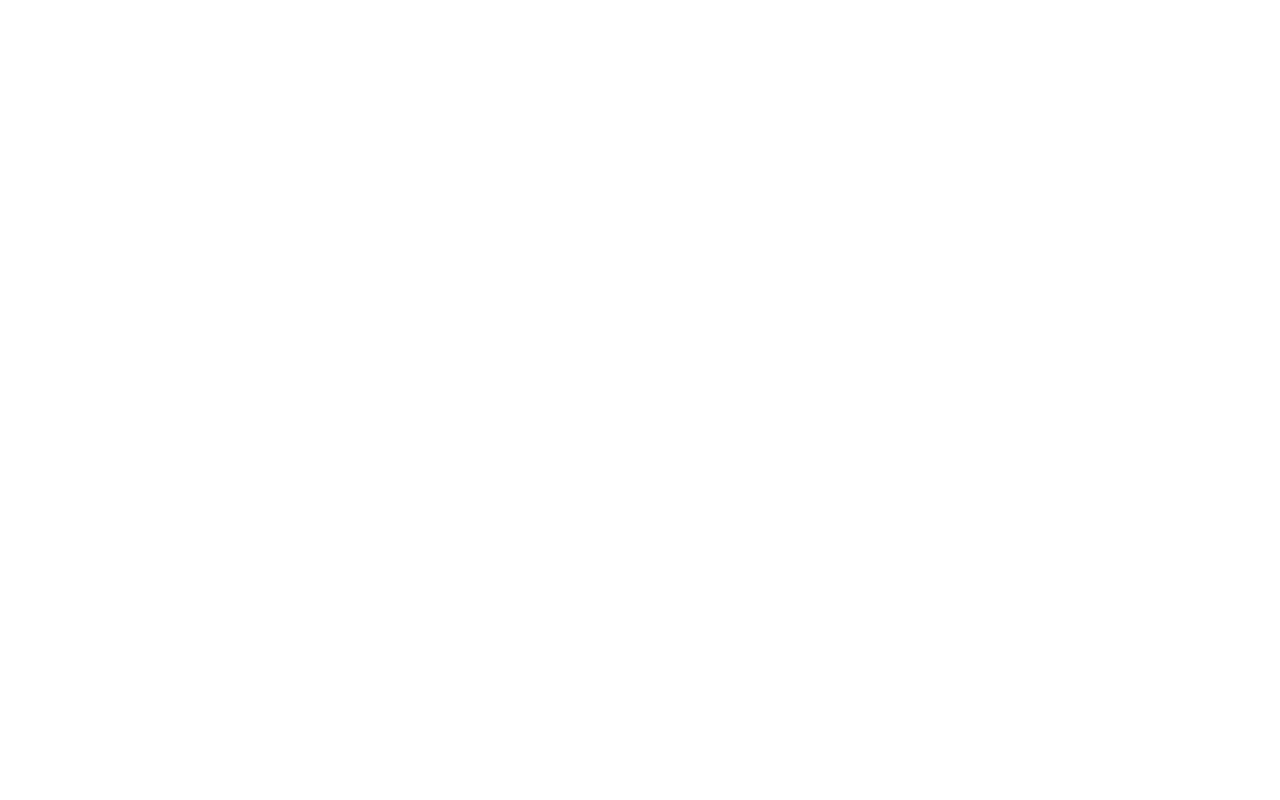
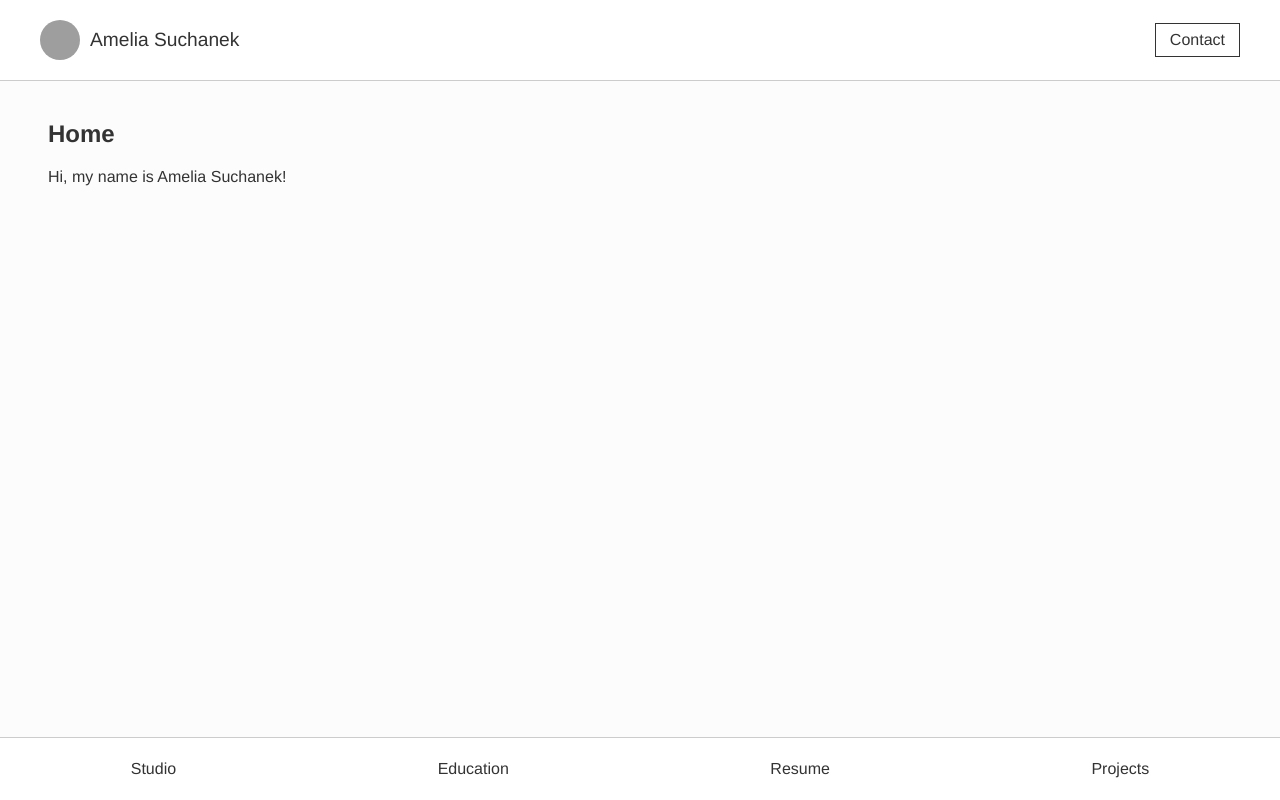
Before and after one commit to ays37-prog/Idm221-ays-37prog, a plain HTML site: page index.html in a window 1280 px wide. Drawn offline with Linux system fonts and the light colour scheme; grey boxes are pictures that could not be loaded.

Commit message:
Initial commit: added HTML, CSS, and images

```diff
--- a/index.html
+++ b/index.html
@@ -0,0 +1,62 @@
+<!DOCTYPE html>
+<html lang="en">
+
+<head>
+  <meta charset="UTF-8">
+  <!-- The browser is set to use UTF-8 character encoding (a selection of texts, symbols, emojis, etc) -->
+  <meta name="viewport" content="width=device-width, initial-scale=1.0">
+  <!-- The browser is now able to scale,scroll, zoom, etc correctly and be used on mobile -->
+  <title>Amelia Suchanek Portfolio</title>
+  <!-- The broswer tab URL will include this -->
+
+  <link rel="stylesheet" href="style.css">
+  <!-- This links the HTML file to the CSS file -->
+</head>
+
+
+
+<body>
+  <!-- TOP NAVIGATION BAR -->
+  <header class="top-nav">
+    <!-- The navigation bar is set as a page header and will be seen on screen at all times -->
+    <div class="logo-section">
+      <!-- My profile picture is paired wwith my name so they're seen together -->
+      <img src="Images/Me.png" alt="Profile photo of Amelia Suchanek" class="profile-pic">
+      <!-- Inserted my profile picture -->
+      <a href="index.html" class="logo">Amelia Suchanek</a>
+      <!-- When my name is clicked you will be taken to the home page -->
+    </div>
+    <a href="#contact" class="contact-button">Contact</a>
+    <!-- "Contact" is linked to the contact section -->
+  </header>
+
+
+
+  <!-- MAIN CONTENT -->
+  <main>
+    <section class="home">
+      <!-- Each section will be used for a different part of the portfolio -->
+      <h1>Home</h1>
+      <!-- This will be in big and bold -->
+      <p>Hi, my name is Amelia Suchanek!</p>
+      <!-- This will be in regular text size and boldness -->
+    </section>
+  </main>
+
+
+
+  <!-- BOTTOM NAVIGATION -->
+  <footer class="bottom-nav">
+    <!-- Navigation bar set as page header and will be seen on screen at all times -->
+    <a href="#studio">Studio</a>
+    <!-- "Studio" linked to  Studio section -->
+    <a href="#education">Education</a>
+    <!-- "Education" linked to Education section -->
+    <a href="#resume">Resume</a>
+    <!-- "Resume" linked to  Resume section -->
+    <a href="#projects">Projects</a>
+    <!-- "Projects" linked to Projects section -->
+  </footer>
+
+</body>
+</html>
--- a/style.css
+++ b/style.css
@@ -1,32 +1,116 @@
-:root {
-  --bg: #f8f8f8;
-  --muted: #e0e0e0;
-  --ink: #222;
-  --gap: 18px;
+/* GENERAL PAGE SETUP */
+body {
+  margin: 0; /* Set default margin space */
+  font-family: 'Helvetica Neue', Arial, sans-serif; /* Set all text fonts */
+  background-color: #FCFCFC;
+  color: #333; /* Set default text color */
+  display: flex; /* Enables choosable composition of header, main, and footer */
+  flex-direction: column; /* Stack header, main, and footer vertically from top to bottom */
+  min-height: 100vh; /* Makes page take up full height and width of browser screen*/
 }
-*{box-sizing:border-box}
-body{
-  font-family: system-ui, -apple-system, "Segoe UI", Roboto, "Helvetica Neue", Arial;
-  margin:0; color:var(--ink); background:var(--bg); padding:24px;
+
+
+
+/* TOP NAVIGATION BAR */
+.top-nav {
+  display: flex; /* Logo on the left and contact button on the right) */
+  justify-content: space-between; /* Maximum space between Amelia Suchanek and Conact */
+  align-items: center; /* Vertically center Amelia Suchanek and Contact button */
+  padding: 20px 40px; /* Set margin space inside top navigation bar: 20px for top/bottom and 40px for left/right */
+  border-bottom: 1px solid #ccc; /* Thin line to separate Navigation bar */
+  background-color: white; /* Set background color for Navigation Bar */
+  position: fixed; /* Keeps top navigation bar there even when scrolling */
+  top: 0; /* Sets the bar at the top of the browser */
+  width: 100%; /* Bar reaches the full width of the browser */
+  box-sizing: border-box; /* Margins and padding is included in the width of the igation bar */
 }
-.site-header{display:flex;justify-content:space-between;align-items:center;margin-bottom:24px}
-.site-header nav a{margin-left:12px;text-decoration:none;color:gray;font-size:14px}
-.grid{
-  display:grid;
-  grid-template-columns: repeat(auto-fit, minmax(220px, 1fr));
-  gap:var(--gap);
+
+
+
+/* MY PROFILE PICTURE AND "AMELIA SUCHANEK" */
+.logo-section {
+  display: flex; /* Positions profile image and name in a row */
+  align-items: center; /* Vertically centers my profile picture and Amelia Suchanek */
+  gap: 10px; /* Set the space between my profile picture and Amelia Suchanek */
 }
-.card{
-  min-height:120px;
-  background:white;
-  border-radius:8px;
-  padding:16px;
-  box-shadow:0 6px 18px rgba(0,0,0,0.04);
-  display:flex;align-items:center;justify-content:center;font-weight:600;
+
+.profile-pic {
+  width: 40px; /* Set the width of profile picture */
+  height: 40px; /* Set the height of the profile */
+  border-radius: 50%; /* Makes my profile picture circular instead of square */
+  object-fit: cover; /* Resizes and crops my profile picture so it fits in the circle */
 }
-/* wireframe look */
-.wire{
-  background:linear-gradient(90deg,var(--muted), #f5f5f5);
-  border: 2px dashed #d0d0d0;
-  color:#666;
+
+
+
+/* "AMELIA SUCHANEK" */
+.logo {
+  text-decoration: none; /* Removes link underline */
+  font-weight: 400; /* Set text boldness */
+  font-size: 1.2rem; /* Set text size */
+  color: #333; /* Set text color */
 }
+
+
+
+/* CONTACT BUTTON */
+.contact-button {
+  border: 1px solid #333; /* Adds a border around contact */
+  padding: 7px 14px; /* Adds margin inside the boarder: 7px for the top/bottom and 14px for the left/right */
+  border-radius: 0px; /* Sets corners sharp instead of curved */
+  text-decoration: none; /* Romoves link underline */
+  color: #333; /* Sets font color */
+  transition: all 0.5s ease; /* Button darkens when cursor hovers over it */
+}
+
+.contact-button:hover {
+  background-color: #192E4A; /* Fill color changes when cursor is hovered */
+  color: white; /* Text folor changes to white for contrast when cursor is hovered */
+}
+
+
+
+/* MAIN CONTENT */
+main {
+  flex: 1; /* Main section takes up space from top navigation to bottom navigation */
+  padding-top: 100px; /* Margin at the top so navigation bar doesn't cover main content */
+  padding-left: .5in; /* Margin on the left edge so text isn't touching the browser wall */
+  padding-bottom: 80px; /* Margin at the bottom so navigation bar doesn't cover main content */
+  text-align: left; /* Align text to the left */
+}
+
+
+
+/* BOTTOM NAVIGATION BAR */
+.bottom-nav {
+  display: flex; /* All link tabs aligned in a row */
+  justify-content: space-around; /* Spacing between each link tab is equal */
+  align-items: center; /* Center link tabs vertically in bar */
+  border-top: 1px solid #ccc; /* Showcase a thin line above navigation bar */
+  background-color: white; /* Set background color */
+  padding: 22px 0; /* Set height of navigation bar 22px for the top/bottom nad zero for the left/right */
+  position: fixed; /* Bar stays at the bottom even shen scrolling and zooming */
+  bottom: 0; /* Bar sticks to the bottom of the browser at all times */
+  width: 100%; /* Bar stretches the full width of the browser span */
+}
+
+
+
+/* BOTTOM NAVIGATION LINKS */
+.bottom-nav a {
+  text-decoration: none; /* No underline under tab links */
+  color: #333; /* Set text color */
+  font-weight: 500; /* Set boldness */
+  transition: color 0.3s ease; /* Change text color when cursor hovered */
+}
+
+.bottom-nav a:hover {
+  color: #192E4A; /* Text turns different color when cursor is hovered */
+}
+
+
+
+/* SMOOTH SCROLLING */
+html {
+  scroll-behavior: smooth; /* Scrolling between link tabs is slowed instead of instantatious */
+}
```
Also changed, not shown: contact.html (added), education.html (added), projects.html (added), resume.html (added), studiowork.html (added), 2 other files.
